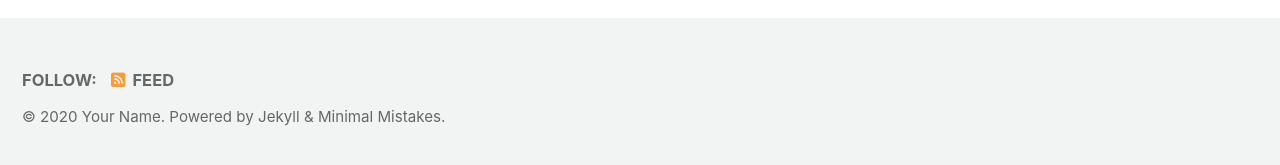
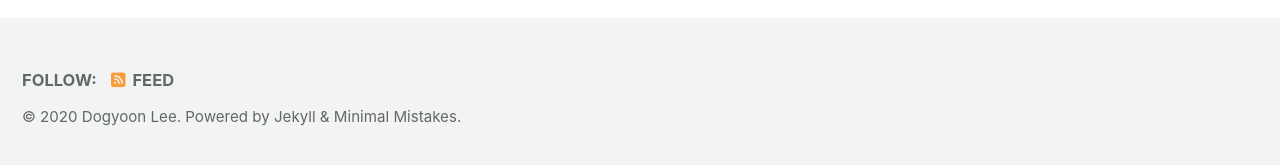
Before and after one commit to dogyoonlee/dogyoonlee.github.io, a Jekyll site: the page built from index.html, in a window 1280 px wide and 900 px high, scrolled down 222 px. Shown: the part 727-892 px from the top of the window. Built offline with Jekyll 4.4.1, drawn with Linux system fonts in a browser that asks for light colours; cached includes are drawn as plain includes; nearby versions of some CDN libraries; the list of posts is cut into pages by our own code; some of the changed text lies outside the part shown.

Commit message:
name, title changed

```diff
--- a/_config.yml
+++ b/_config.yml
@@ -16,11 +16,11 @@ minimal_mistakes_skin    : "default" # "air", "aqua", "contrast", "dark", "dirt"
 
 # Site Settings
 locale                   : "en-US"
-title                    : "Site Title"
+title                    : "Dogyoon Lee"
 title_separator          : "-"
-subtitle                 : # site tagline that appears below site title in masthead
-name                     : "Your Name"
-description              : "An amazing website."
+subtitle                 : ""# site tagline that appears below site title in masthead
+name                     : "Dogyoon Lee"
+description              : "Ph.D. Student at Yonsei Univ"
 url                      : "https://dogyoonlee.github.io"# the base hostname & protocol for your site e.g. "https://mmistakes.github.io"
 baseurl                  : "" # the subpath of your site, e.g. "/blog"
 repository               : # GitHub username/repo-name e.g. "mmistakes/minimal-mistakes"
```
